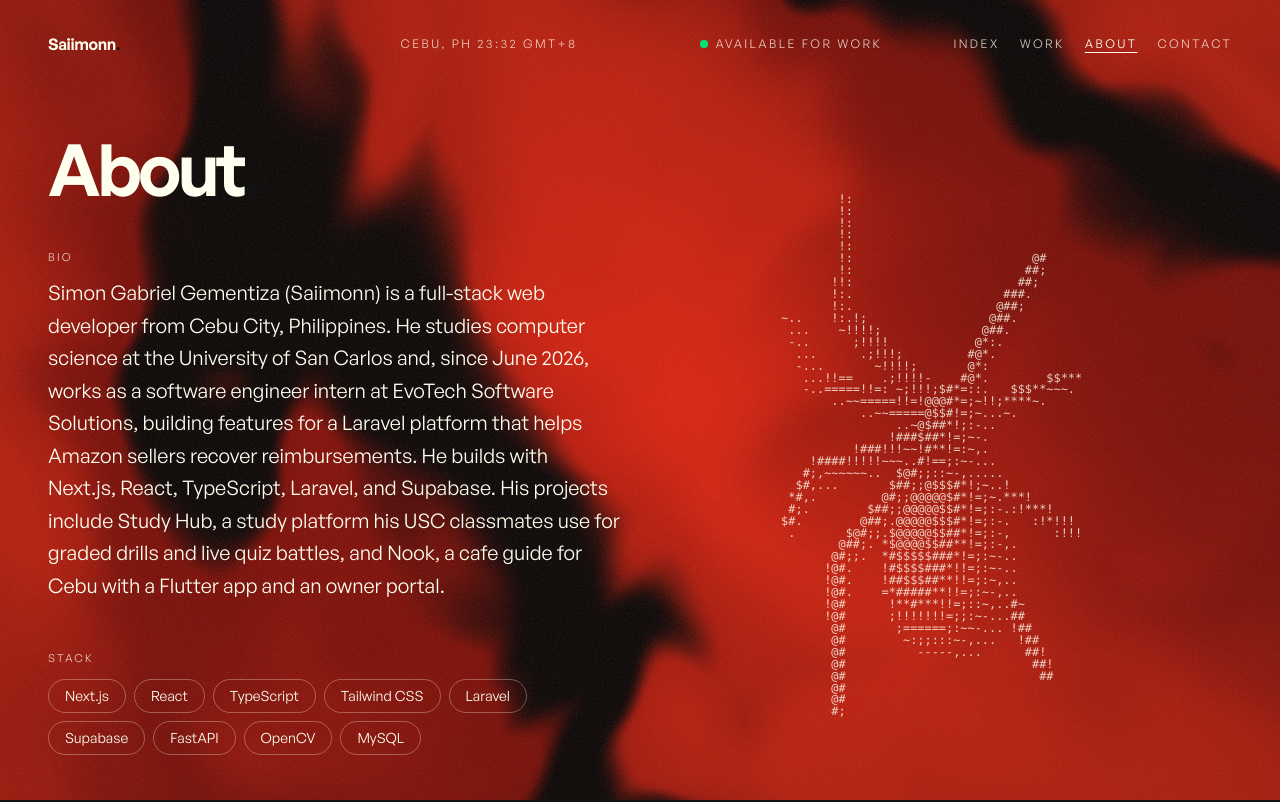
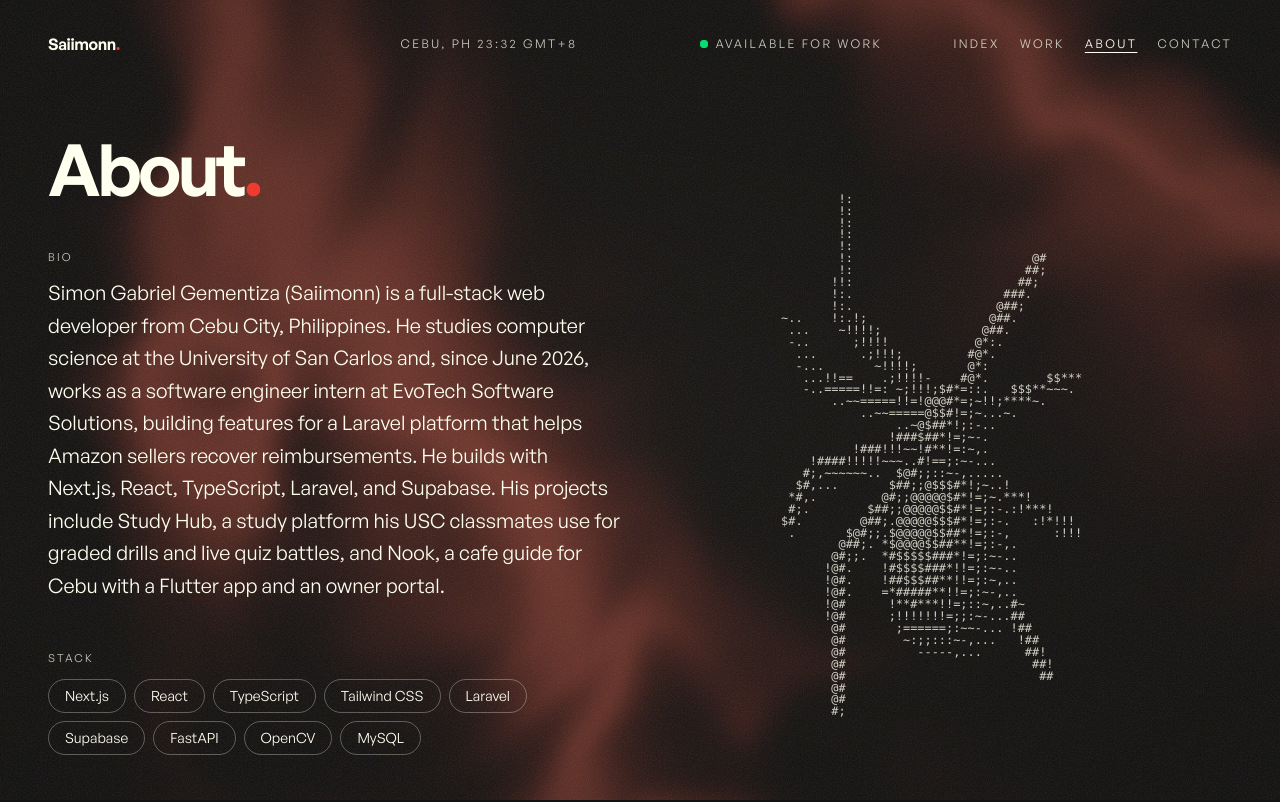
Before and after one commit to saiimonn/portfolio-v2, a Next.js app: page /about in a window 1280 px wide. Shown: the top 802 px of the page. Built offline with nearby package versions, Linux system fonts and the light colour scheme; no server answers.

Commit message:
style(ui): quiet charcoal and oxblood backdrop
Swaps the loud red field for warm charcoal with muted oxblood smoke and
a faint warm highlight on the crests. Title dots move from the dark
background colour to the brand red so they still read on charcoal.

```diff
--- a/app/(pages)/about/components/about-content.tsx
+++ b/app/(pages)/about/components/about-content.tsx
@@ -32,7 +32,7 @@ export default function AboutPage({ contributions }: { contributions?: ReactNode
         <main className="flex flex-col gap-12 py-12 lg:py-20">
           <div className="overflow-hidden">
             <h1 className="line-reveal text-5xl sm:text-6xl xl:text-7xl font-semibold tracking-tighter leading-[0.9]">
-              About<span className="text-background">.</span>
+              About<span className="text-blood">.</span>
               <span className="sr-only"> Simon Gabriel Gementiza</span>
             </h1>
           </div>
--- a/app/(pages)/projects/[slug]/page.tsx
+++ b/app/(pages)/projects/[slug]/page.tsx
@@ -84,7 +84,7 @@ export default async function CaseStudyPage({ params }: Props) {
         </Link>
 
         <h1 className="mt-6 text-6xl sm:text-7xl md:text-8xl xl:text-9xl font-semibold tracking-tighter leading-[0.9]">
-          {project.name}<span className="text-background">.</span>
+          {project.name}<span className="text-blood">.</span>
         </h1>
         <p className="mt-6 max-w-3xl text-lg md:text-2xl leading-relaxed">
           {project.shortDesc}
--- a/app/(pages)/projects/components/projects-content.tsx
+++ b/app/(pages)/projects/components/projects-content.tsx
@@ -11,7 +11,7 @@ export default function ProjectPage() {
         pitch
         top={
           <h1 className="text-5xl sm:text-6xl xl:text-7xl font-semibold tracking-tighter leading-[0.9]">
-            Work<span className="text-background">.</span>
+            Work<span className="text-blood">.</span>
             <span className="sr-only"> — projects by Simon Gabriel Gementiza</span>
           </h1>
         }
--- a/app/components/site/backdrop.tsx
+++ b/app/components/site/backdrop.tsx
@@ -1,7 +1,7 @@
 "use client";
 import { useEffect, useRef } from "react";
 
-// Domain-warped fbm smoke folded into sine bands: red field, black ribbons (~20% of the area)
+// Domain-warped fbm smoke folded into sine bands: charcoal field, muted oxblood ribbons
 const FRAG = `precision highp float;
 uniform vec2 res;
 uniform float time;
@@ -29,13 +29,12 @@ void main() {
   float field = (p.x * 0.45 + p.y * 0.3 + 1.5 * fbm(p * 0.85 + warp * 1.6 + time * 0.02)) * 1.4 - time * 0.04;
   float band = 0.5 + 0.5 * sin(field * 6.2832);
 
-  // red base with soft light/dark drift, black where the band peaks
-  float glow = 0.5 + 0.5 * sin(field * 6.2832 - 2.2);
-  vec3 red = mix(vec3(0.55, 0.05, 0.02), vec3(0.86, 0.13, 0.05), glow);
-  float ink = smoothstep(0.79, 0.97, band);
-  vec3 col = mix(red, vec3(0.035, 0.012, 0.01), ink);
+  // quiet: warm charcoal field, muted oxblood smoke, a faint warm highlight on the crests
+  vec3 base = vec3(0.075, 0.066, 0.06);
+  vec3 smoke = vec3(0.34, 0.1, 0.075);
+  vec3 col = base + smoke * pow(band, 3.0) * 0.85 + vec3(0.09, 0.06, 0.045) * pow(band, 12.0);
 
-  col *= 1.0 - 0.35 * length(uv - 0.5); // vignette
+  col *= 1.0 - 0.45 * length(uv - 0.5); // vignette
   gl_FragColor = vec4(col, 1.0);
 }`;
 
@@ -95,7 +94,7 @@ const Backdrop = () => {
   }, []);
 
   return (
-    <div className="fixed inset-0 -z-10 pointer-events-none bg-[#a3140a]" aria-hidden="true">
+    <div className="fixed inset-0 -z-10 pointer-events-none bg-[#131110]" aria-hidden="true">
       <canvas ref={ref} className="h-full w-full" />
       <div className="absolute inset-0 opacity-[0.14]" style={{ backgroundImage: NOISE }} />
     </div>
--- a/app/components/site/site-header.tsx
+++ b/app/components/site/site-header.tsx
@@ -21,7 +21,7 @@ const SiteHeader = () => {
   return (
     <header className="grid grid-cols-[auto_1fr] lg:grid-cols-4 items-center gap-x-6 px-6 sm:px-8 md:px-12 pt-6 md:pt-8 text-[11px] sm:text-xs uppercase tracking-[0.2em]">
       <Link href="/" className="relative py-2 -my-2 normal-case tracking-tight text-base font-semibold">
-        Saiimonn<span className="text-background">.</span>
+        Saiimonn<span className="text-blood">.</span>
         <span className="sr-only"> — home</span>
       </Link>
       <span className="hidden lg:block text-center text-foreground/75">
--- a/app/not-found.tsx
+++ b/app/not-found.tsx
@@ -16,7 +16,7 @@ export default function NotFound() {
           </Link>
         </p>
         <h1 className="font-bold leading-[0.8] tracking-tighter text-[min(45vw,60svh)] -ml-[0.04em]">
-          404<span className="text-background">.</span>
+          404<span className="text-blood">.</span>
         </h1>
       </main>
     </div>
```
